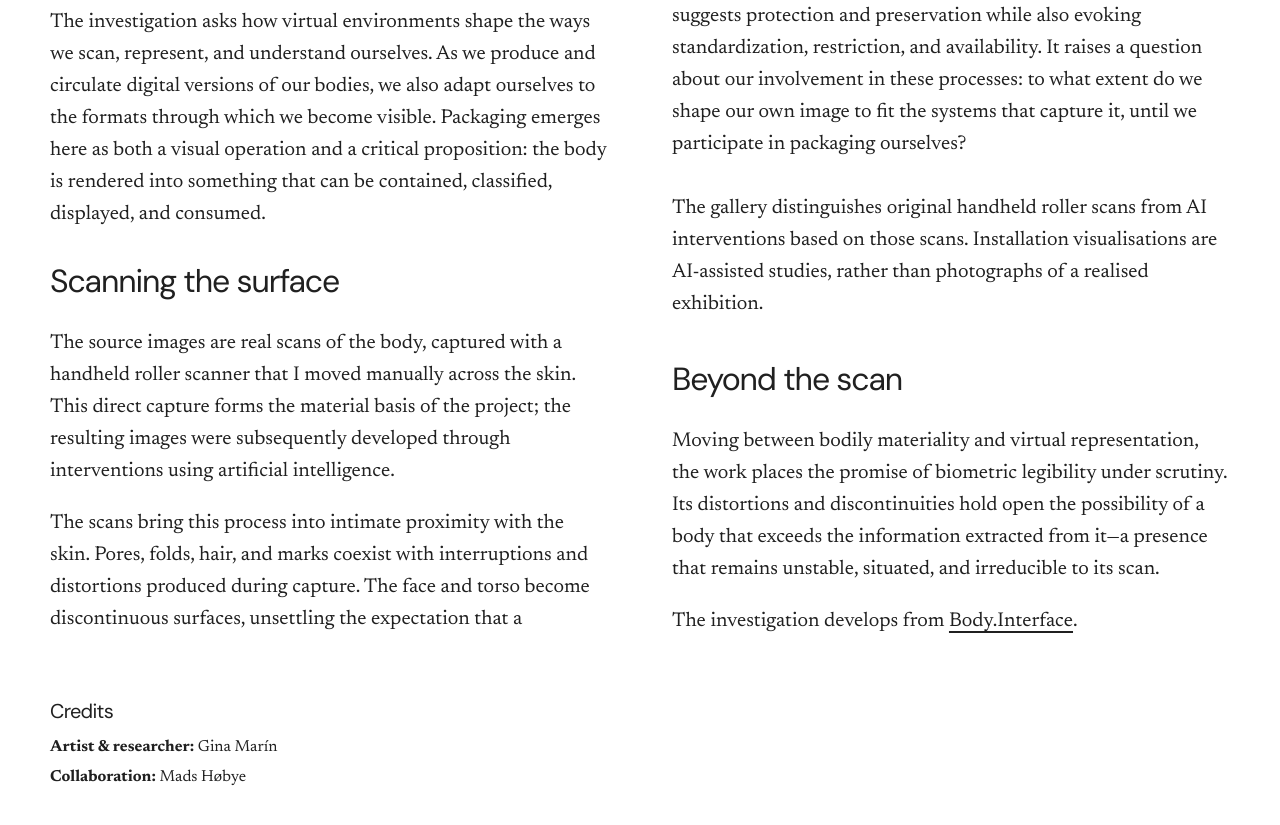
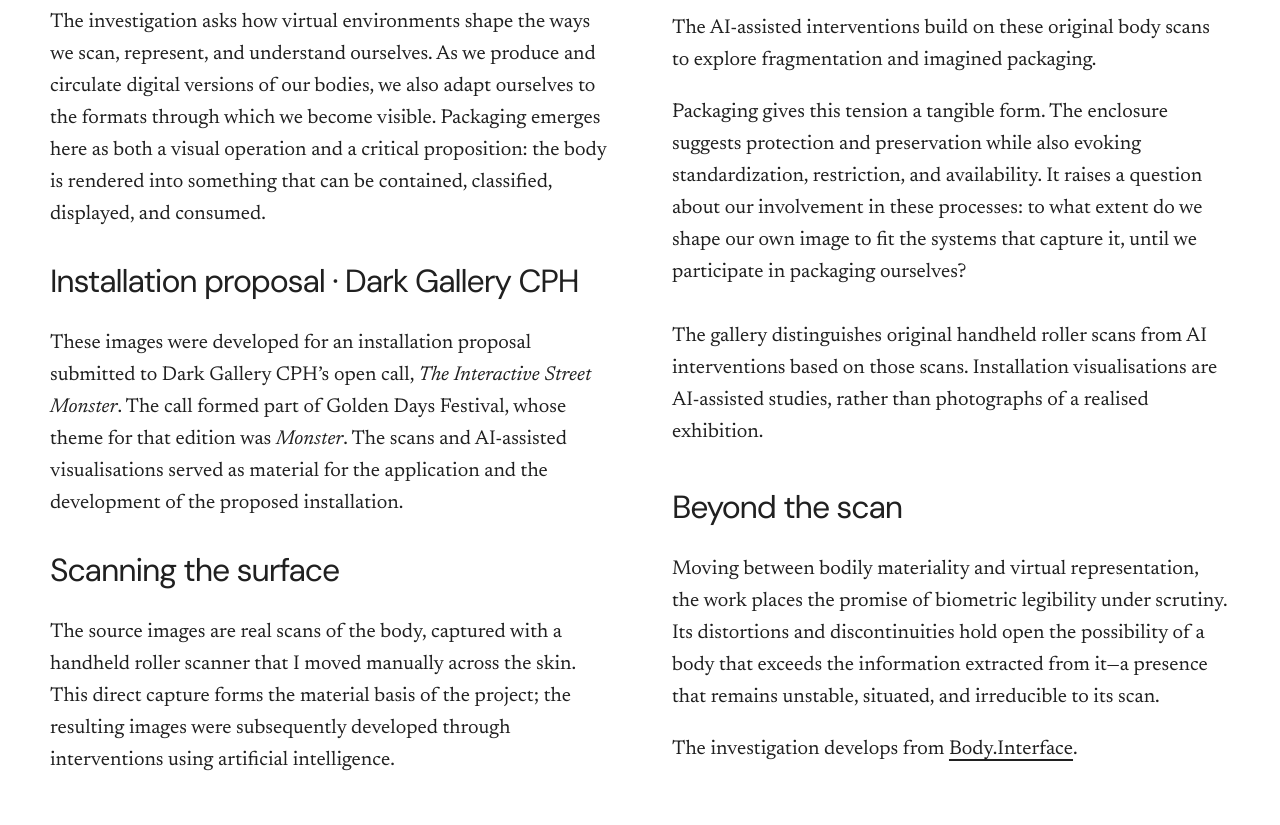
Before and after one commit to ginamicam-tech/gina_marin_portfolio, a Jekyll site: the page built from content/_work/body-surface-packaging.md, in a window 1280 px wide and 900 px high, scrolled down 1289 px, cut to the strip 0-825 px from the top of the window. Built offline with Jekyll 4.4.1, drawn with Linux system fonts in a browser that asks for light colours.

Commit message:
Add Dark Gallery CPH open call context to body scan project

```diff
--- a/content/_work/body-surface-packaging.md
+++ b/content/_work/body-surface-packaging.md
@@ -34,6 +34,11 @@
     This body of work originates in my degree thesis and an investigation into biometrics: the translation of bodily characteristics into measurable, recognizable information. Through scanning, fragmentation, and packaging, the project questions how the body becomes legible within technological systems and how we participate in making ourselves available to them.
 
     The investigation asks how virtual environments shape the ways we scan, represent, and understand ourselves. As we produce and circulate digital versions of our bodies, we also adapt ourselves to the formats through which we become visible. Packaging emerges here as both a visual operation and a critical proposition: the body is rendered into something that can be contained, classified, displayed, and consumed.
+- layout: newspaper
+  text: |-
+    ## Installation proposal · Dark Gallery CPH
+
+    These images were developed for an installation proposal submitted to Dark Gallery CPH’s open call, *The Interactive Street Monster*. The call formed part of Golden Days Festival, whose theme for that edition was *Monster*. The scans and AI-assisted visualisations served as material for the application and the development of the proposed installation.
 - layout: newspaper
   text: |-
     ## Scanning the surface
@@ -133,7 +138,9 @@
     retain skin textures and interruptions, while packaging studies explore
     the tension between protection, classification and display. The research asks how we adapt our own
     images to systems that capture us. Installation visualisations extend the enquiry spatially; they
-    are studies rather than documentation of a realised exhibition.
+    are studies rather than documentation of a realised exhibition. The images were developed for an
+    installation proposal submitted to Dark Gallery CPH’s The Interactive Street Monster open call,
+    part of Golden Days Festival’s Monster-themed edition.
   images:
   - src: /content/media/body-surface-packaging/installation-visualisation.png
     caption: Installation visualisation | Study, not a realised exhibition
```
